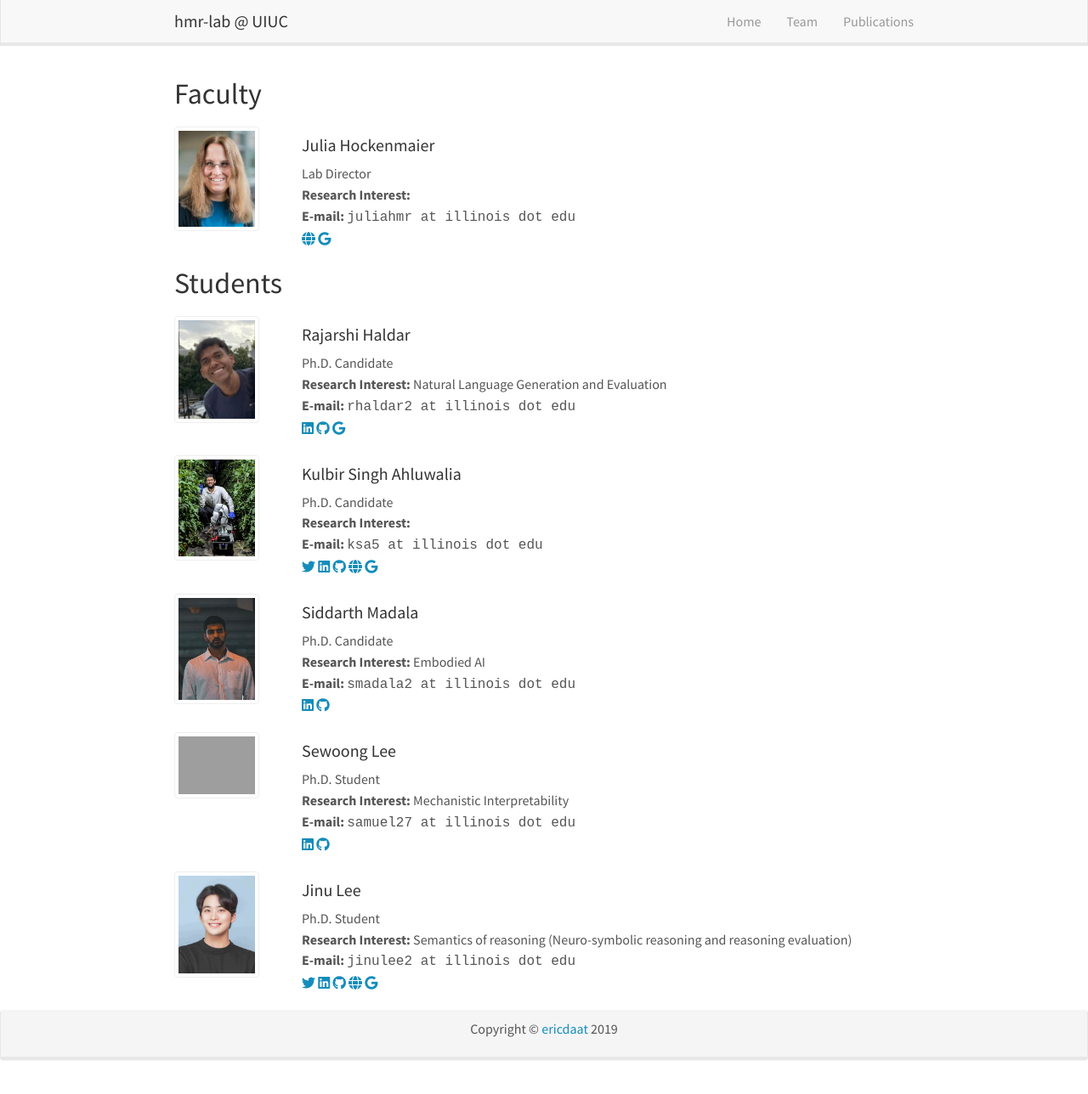
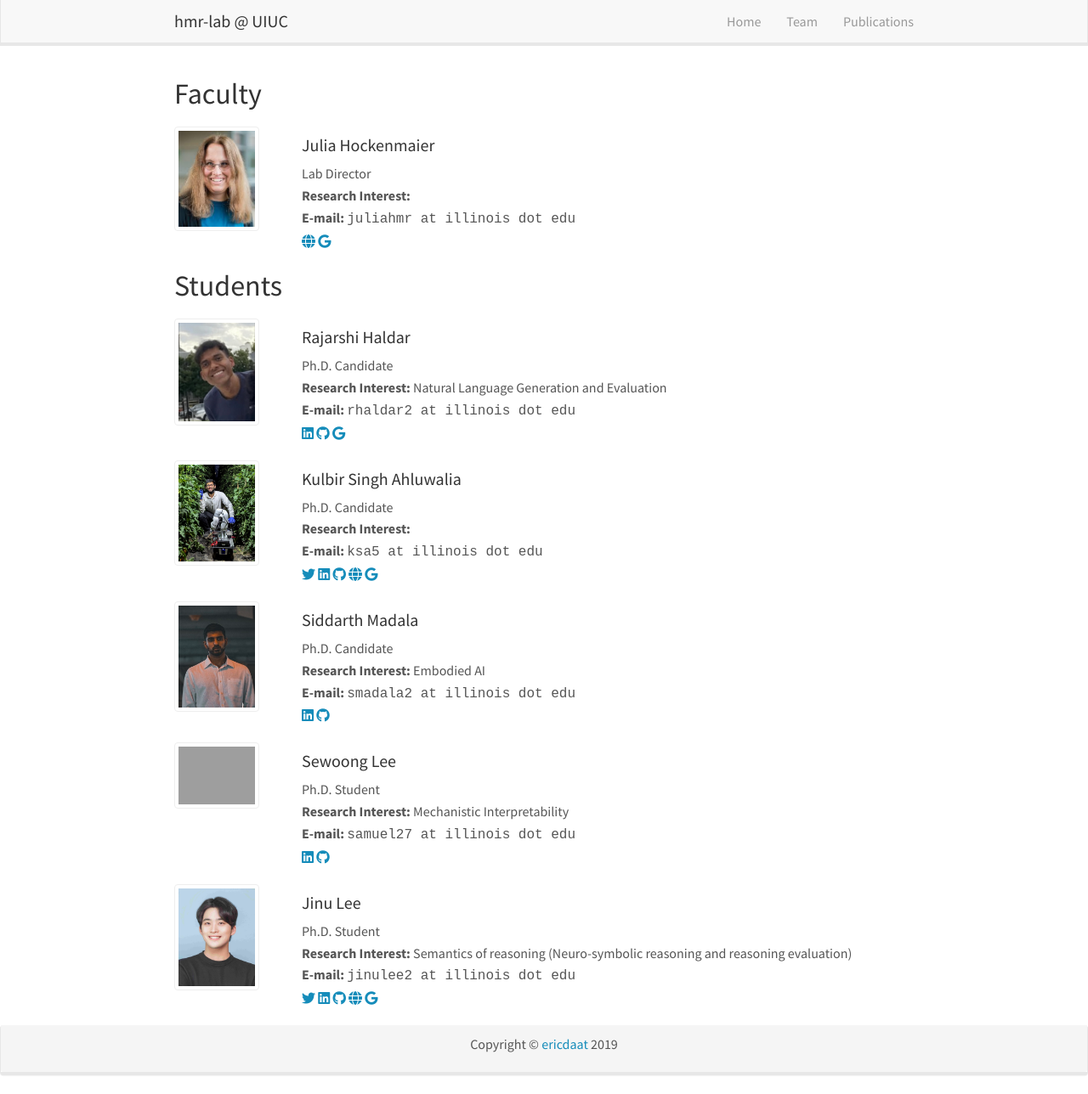
Before and after one commit to hmr-lab/hmr-lab.github.io, a Jekyll site: the page built from _pages/team/index.html, in a window 1280 px wide and 1288 px high. Shown: the whole window at 85% size. Built offline with Jekyll 4.4.1, drawn with Linux system fonts in a browser that asks for light colours; nearby versions of some CDN libraries.

Commit message:
fix: vertical center align btwn images and text

```diff
--- a/_pages/team/index.html
+++ b/_pages/team/index.html
@@ -14,7 +14,7 @@
 {% assign members = site.posts | where: 'category', 'staff' | sort: 'date' %}
 {% for member in members %}
 <div class="card team-member-card">
-    <div class="row mt-3">
+    <div class="row align-items-center mt-3">
         <div class="col-md-2">
             <!-- <a href={{member.url}}> -->
                 <img src="{{ site.url }}{{ site.baseurl }}/images/team/{{ member.image }}"
--- a/css/main.scss
+++ b/css/main.scss
@@ -38,8 +38,8 @@
 }
 
 .card-text {
-  margin-top: 2px;
-  margin-bottom: 2px;
+  margin-top: 3px;
+  margin-bottom: 3px;
 }
 
 .container-fluid {
```
